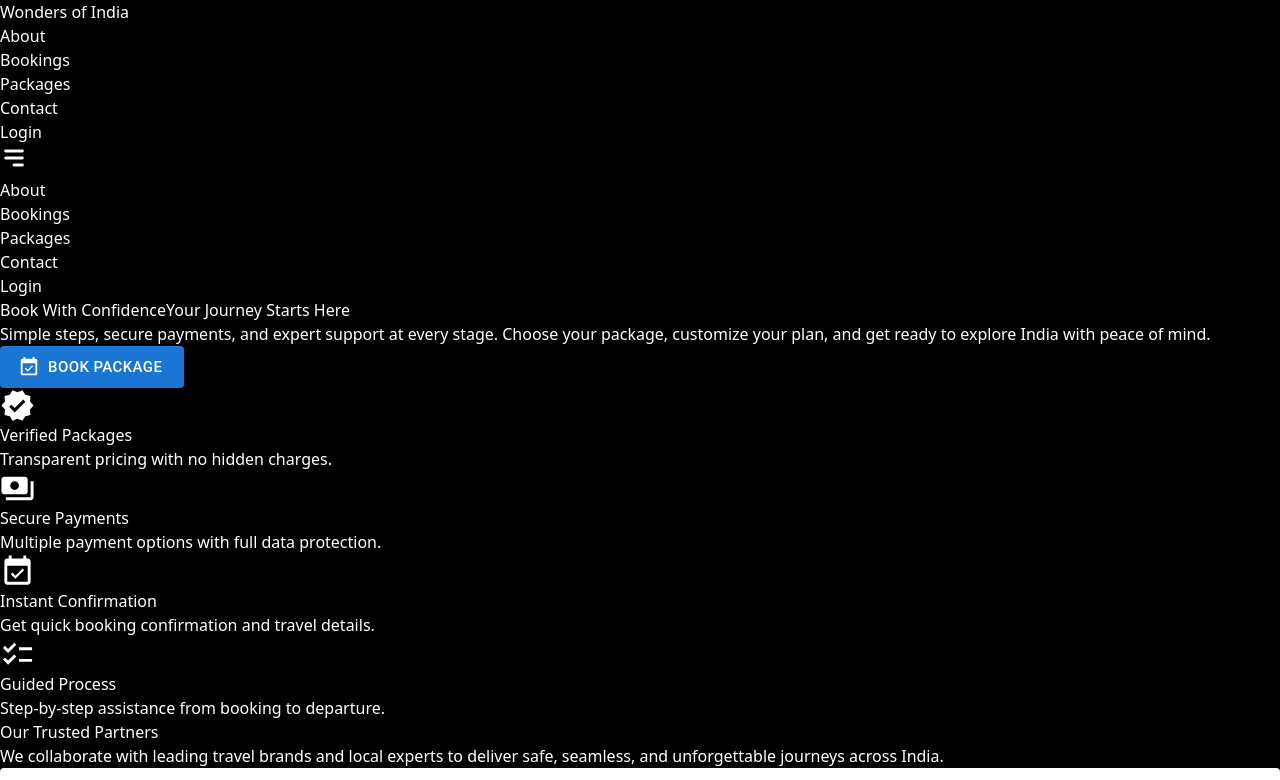
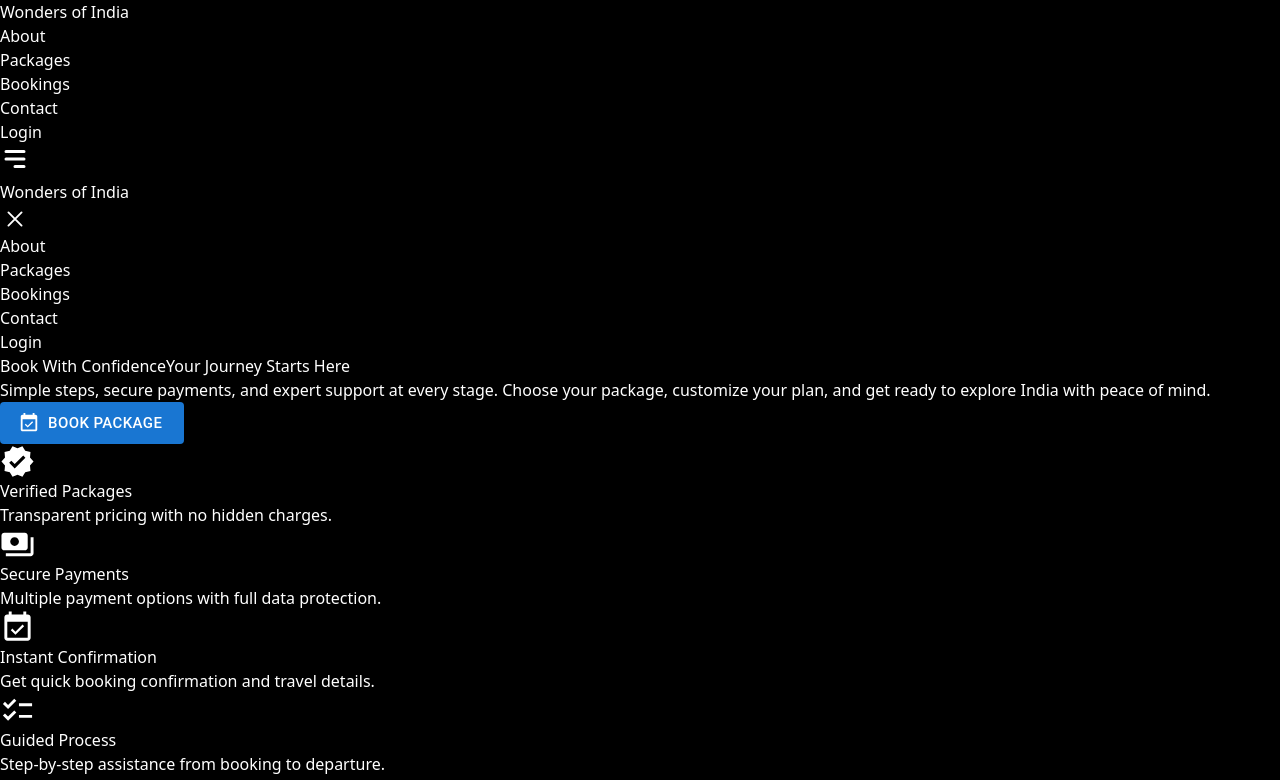
Before and after one commit to JainamKarania/Wonders-of-India, a React (Vite) app: page /booking in a window 1280 px wide. Shown: the top 780 px of the page. Built offline with nearby package versions, Linux system fonts and the light colour scheme.

Commit message:
updation

```diff
--- a/src/Components/Navbar.jsx
+++ b/src/Components/Navbar.jsx
@@ -22,28 +22,42 @@
   const handleMenuClose = () => setAnchorEl(null);
 
   return (
-    <header className="fixed top-0 left-0 w-full z-30 backdrop-blur-md bg-black/40">
-      <nav className="max-w-7xl mx-auto px-4 py-4 flex items-center justify-between">
-
-        {/* Logo */}
-        <Link to="/" className="text-white text-2xl font-bold tracking-wide">
-          Wonders of India
+    <header className="fixed top-0 left-0 w-full z-50 bg-black/50 text-white lg:bg-black/50 lg:backdrop-blur-lg border-b border-white/10">
+      <nav
+        className="max-w-7xl mx-auto px-4 py-4 flex items-center justify-between"
+        aria-label="Main Navigation"
+      >
+        {/* Brand Logo */}
+        <Link
+          to="/"
+          className="text-2xl font-extrabold text-white tracking-wide"
+        >
+          Wonders <span className="text-orange-400">of India</span>
         </Link>
 
-        {/* Desktop Nav */}
-        <ul className="hidden lg:flex items-center gap-6 text-white text-lg">
-          <li><Link to="/aboutpage" className="hover:text-orange-400">About</Link></li>
-          <li><Link to="/booking" className="hover:text-orange-400">Bookings</Link></li>
-          <li><Link to="/destination" className="hover:text-orange-400">Packages</Link></li>
-          <li><Link to="/contact" className="hover:text-orange-400">Contact</Link></li>
+        {/* Desktop Navigation */}
+        <ul className="hidden lg:flex items-center gap-8 text-white font-medium">
+          {[
+            { name: "About", path: "/aboutpage" },
+            { name: "Packages", path: "/destination" },
+            { name: "Bookings", path: "/booking" },
+            { name: "Contact", path: "/contact" },
+          ].map((item) => (
+            <li key={item.name}>
+              <Link to={item.path} className="relative group">
+                {item.name}
+                <span className="absolute -bottom-1 left-0 w-0 h-[2px] bg-orange-400 transition-all group-hover:w-full"></span>
+              </Link>
+            </li>
+          ))}
         </ul>
 
-        {/* Auth Actions */}
-        <div className="hidden lg:flex items-center">
+        {/* Auth Section (Desktop) */}
+        <div className="hidden lg:flex items-center gap-4">
           {!isAuthenticated ? (
             <Link
               to="/auth"
-              className="bg-white text-black px-5 py-1.5 rounded-lg font-medium hover:bg-orange-400 transition"
+              className="bg-gradient-to-r from-orange-400 to-yellow-400 text-black px-5 py-2 rounded-lg font-semibold hover:opacity-90 transition"
             >
               Login
             </Link>
@@ -61,48 +75,80 @@
                 <MenuItem onClick={() => navigate("/profile")}>
                   Profile
                 </MenuItem>
-                <MenuItem onClick={handleLogout}>
-                  Logout
-                </MenuItem>
+                <MenuItem onClick={handleLogout}>Logout</MenuItem>
               </Menu>
             </>
           )}
         </div>
 
-        {/* Mobile Menu Icon */}
-        <button onClick={() => setNavOpen(!isNavOpen)} className="lg:hidden">
-          {isNavOpen ? (
-            <IoCloseOutline size={28} className="text-white" />
-          ) : (
-            <HiMenuAlt3 size={28} className="text-white" />
-          )}
-        </button>
+        {/* Mobile Menu Toggle */}
+        {!isNavOpen && (
+          <button
+            className="lg:hidden text-white"
+            aria-label="Open Navigation Menu"
+            onClick={() => setNavOpen(true)}
+          >
+            <HiMenuAlt3 size={30} />
+          </button>
+        )}
       </nav>
 
-      {/* Mobile Drawer */}
+      {/* Mobile Navigation Drawer */}
       <aside
-        className={`fixed top-0 left-0 h-full w-3/5 bg-black p-6 transition-transform duration-500 ${
+        className={`fixed top-0 left-0 h-full w-3/4 max-w-xs bg-black text-white p-6 transform transition-transform duration-500 ${
           isNavOpen ? "translate-x-0" : "-translate-x-full"
         }`}
+        aria-label="Mobile Navigation"
       >
-        <ul className="mt-20 flex flex-col gap-6 text-white text-lg">
-          <li><Link to="/aboutpage" onClick={() => setNavOpen(false)}>About</Link></li>
-          <li><Link to="/booking" onClick={() => setNavOpen(false)}>Bookings</Link></li>
-          <li><Link to="/destination" onClick={() => setNavOpen(false)}>Packages</Link></li>
-          <li><Link to="/contact" onClick={() => setNavOpen(false)}>Contact</Link></li>
+        <div className="flex justify-between items-center mb-12">
+          <Link
+            to="/"
+            onClick={() => setNavOpen(false)}
+            className="text-2xl font-bold"
+          >
+            Wonders <span className="text-orange-400">of India</span>
+          </Link>
+          <IoCloseOutline
+            size={30}
+            className="cursor-pointer"
+            onClick={() => setNavOpen(false)}
+          />
+        </div>
+
+        <ul className="flex flex-col gap-6 text-lg">
+          <li>
+            <Link to="/aboutpage" onClick={() => setNavOpen(false)}>
+              About
+            </Link>
+          </li>
+          <li>
+            <Link to="/destination" onClick={() => setNavOpen(false)}>
+              Packages
+            </Link>
+          </li>
+          <li>
+            <Link to="/booking" onClick={() => setNavOpen(false)}>
+              Bookings
+            </Link>
+          </li>
+          <li>
+            <Link to="/contact" onClick={() => setNavOpen(false)}>
+              Contact
+            </Link>
+          </li>
 
           {!isAuthenticated ? (
             <Link
               to="/auth"
               onClick={() => setNavOpen(false)}
-              className="bg-white text-black px-4 py-2 rounded-lg text-center"
+              className="mt-6 bg-white text-black py-2 rounded-lg text-center font-semibold"
             >
               Login
             </Link>
           ) : (
             <button
               onClick={handleLogout}
-              className="bg-red-500 px-4 py-2 rounded-lg"
+              className="mt-6 bg-red-500 py-2 rounded-lg font-semibold"
             >
               Logout
             </button>
```
